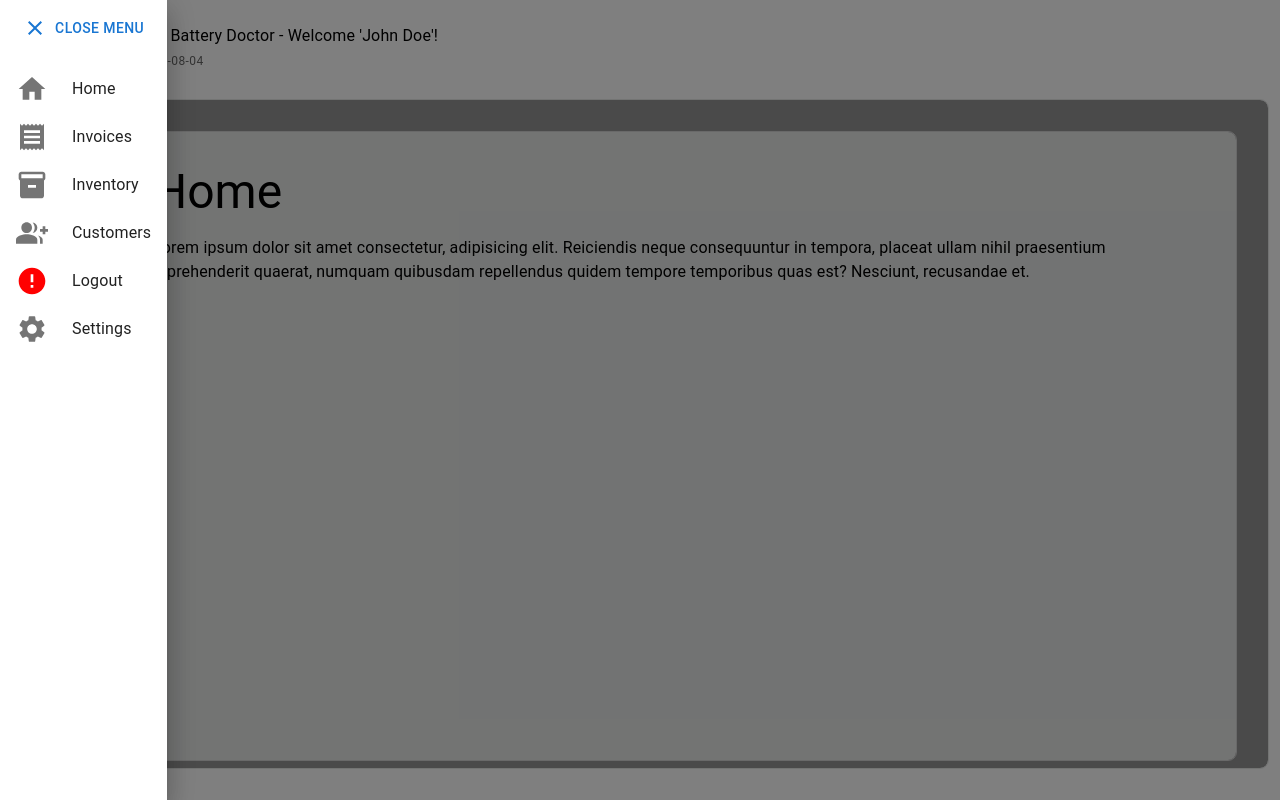
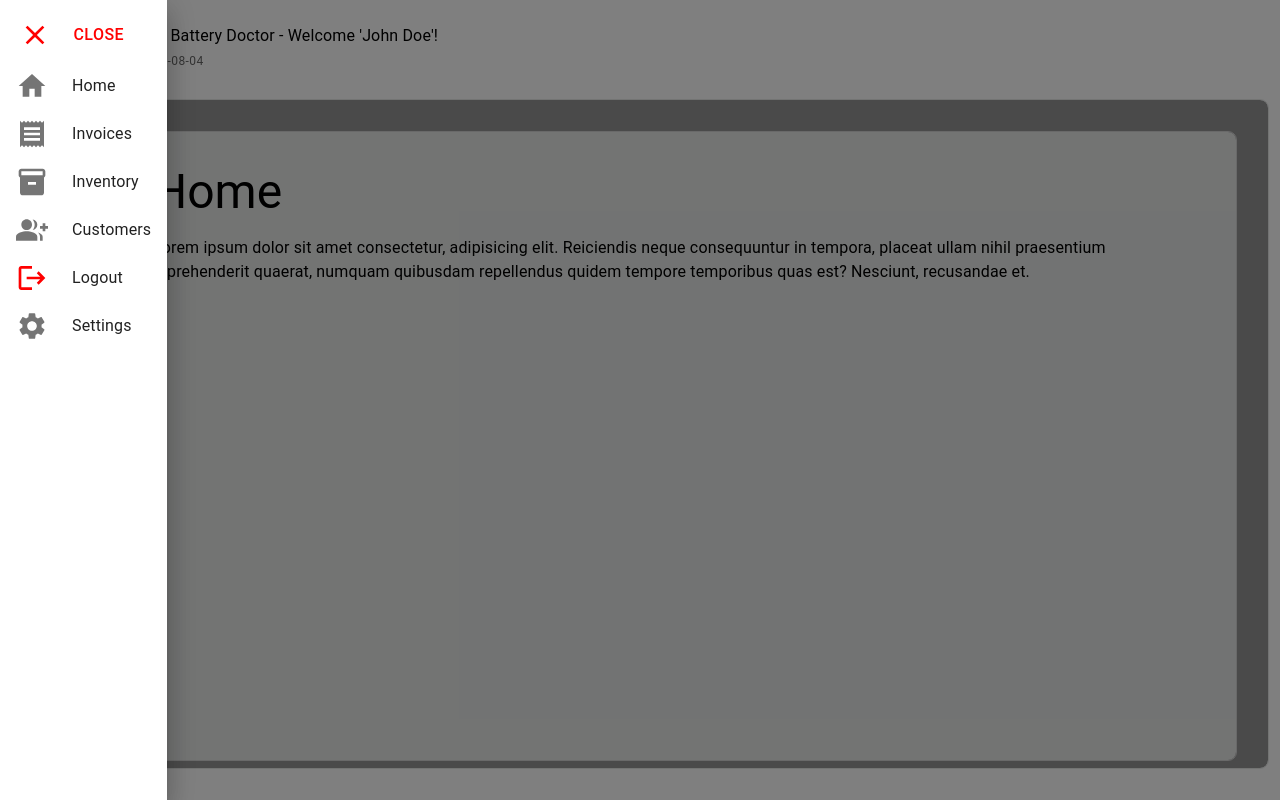
Before and after one commit to Caelan-Ross/FSWD-Capstone-Project, a Next.js app in the folder src/frontend/: page / in a window 1280 px wide. Both pictures are taken after a click on the button 24 px from the left and 34 px from the top of the page. Built offline with nearby package versions, Linux system fonts and the light colour scheme; grey boxes are pictures that could not be loaded.

Commit message:
Format open drawer navbar, align items.

```diff
--- a/src/frontend/components/Navbar.js
+++ b/src/frontend/components/Navbar.js
@@ -1,5 +1,5 @@
 import React, { useState } from 'react';
-import { useRouter } from 'next/router'; // Import useRouter from next/router
+import { useRouter } from 'next/router';
 import Drawer from '@mui/material/Drawer';
 import { Box, Button } from '@mui/material';
 import List from '@mui/material/List';
@@ -13,12 +13,12 @@ import HomeIcon from '@mui/icons-material/Home';
 import ReceiptIcon from '@mui/icons-material/Receipt';
 import InventoryIcon from '@mui/icons-material/Inventory';
 import GroupAddIcon from '@mui/icons-material/GroupAdd';
-import ErrorIcon from '@mui/icons-material/Error';
+import LogoutIcon from '@mui/icons-material/Logout';
 import SettingsIcon from '@mui/icons-material/Settings';
 
 const Navbar = () => {
     const [open, setOpen] = useState(false);
-    const router = useRouter(); // Initialize the Next.js router
+    const router = useRouter();
 
     const toggleDrawer = () => {
         setOpen(!open);
@@ -33,7 +33,7 @@ const Navbar = () => {
         { icon: <ReceiptIcon sx={{ fontSize: '2rem' }} />, text: 'Invoices', path: '/invoices' },
         { icon: <InventoryIcon sx={{ fontSize: '2rem' }} />, text: 'Inventory', path: '/inventory' },
         { icon: <GroupAddIcon sx={{ fontSize: '2rem' }} />, text: 'Customers', path: '/customer' },
-        { icon: <ErrorIcon sx={{ color: 'red', fontSize: '2rem' }} />, text: 'Logout', path: '/' },
+        { icon: <LogoutIcon sx={{ color: 'red', fontSize: '2rem' }} />, text: 'Logout', path: '/' },
         { icon: <SettingsIcon sx={{ fontSize: '2rem' }} />, text: 'Settings', path: '/settings' },
     ];
 
@@ -51,11 +51,12 @@ const Navbar = () => {
             </Box>
 
             <Drawer anchor="left" open={open} onClose={toggleDrawer}>
-                <Button onClick={closeDrawer} sx={{ width: '100%', textAlign: 'left', padding: '16px' }}>
-                    <CloseIcon sx={{ marginRight: '8px' }} />
-                    Close Menu
-                </Button>
+
                 <List>
+                    <Button onClick={closeDrawer} sx={{ width: '100%', textAlign: 'center', display: 'flex', flexDirection: 'row', alignItems: 'center', justifyContent: 'space-around', margin: '5px 0px', fontSize: '1rem', paddingRight: '2rem', color: 'red'}}>
+                        <CloseIcon sx={{fontSize: '2rem'}}/>
+                        Close
+                    </Button>
                     {icons.map((item, index) => (
                         <div key={index} onClick={() => { router.push(item.path); closeDrawer(); }}>
                             <ListItem button>
```
